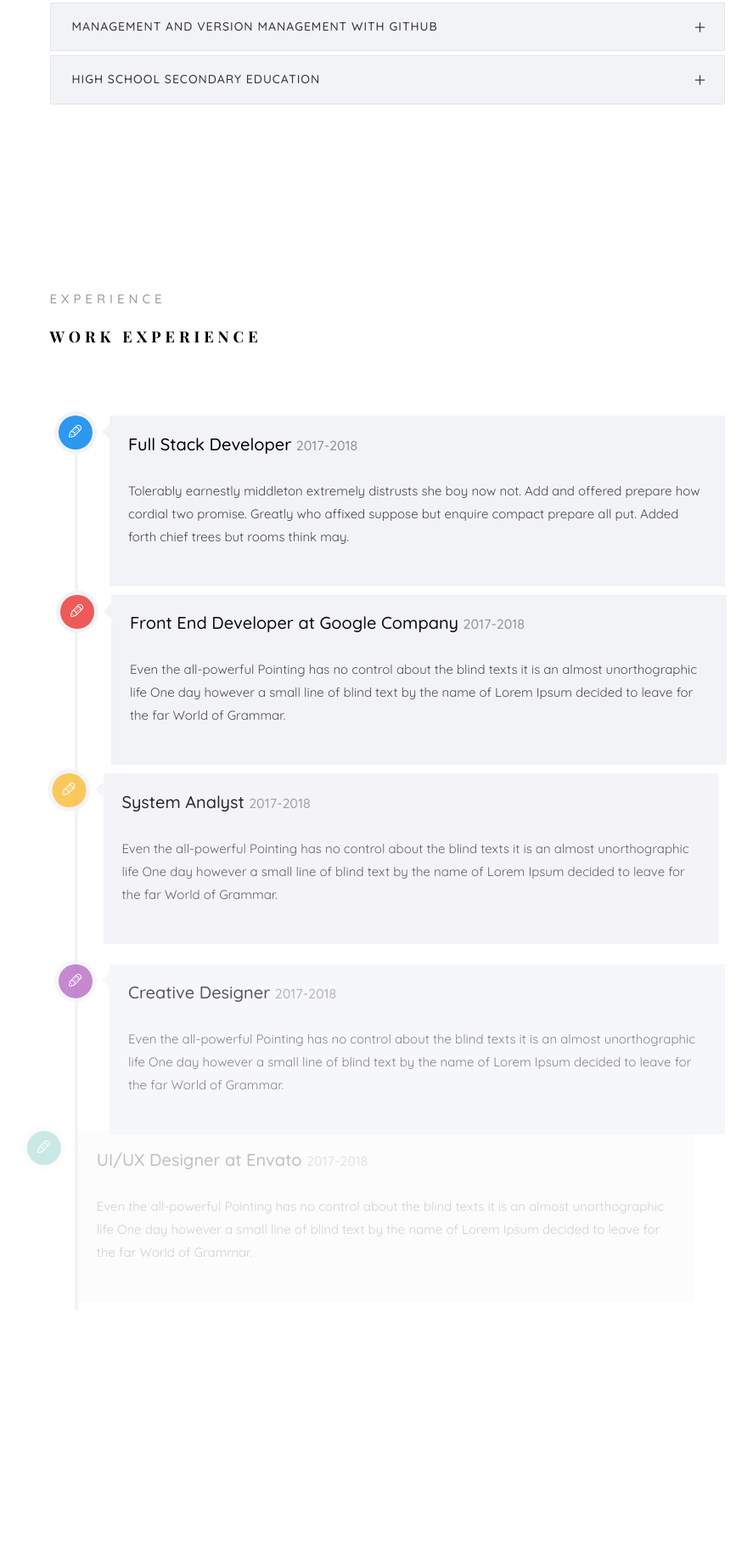
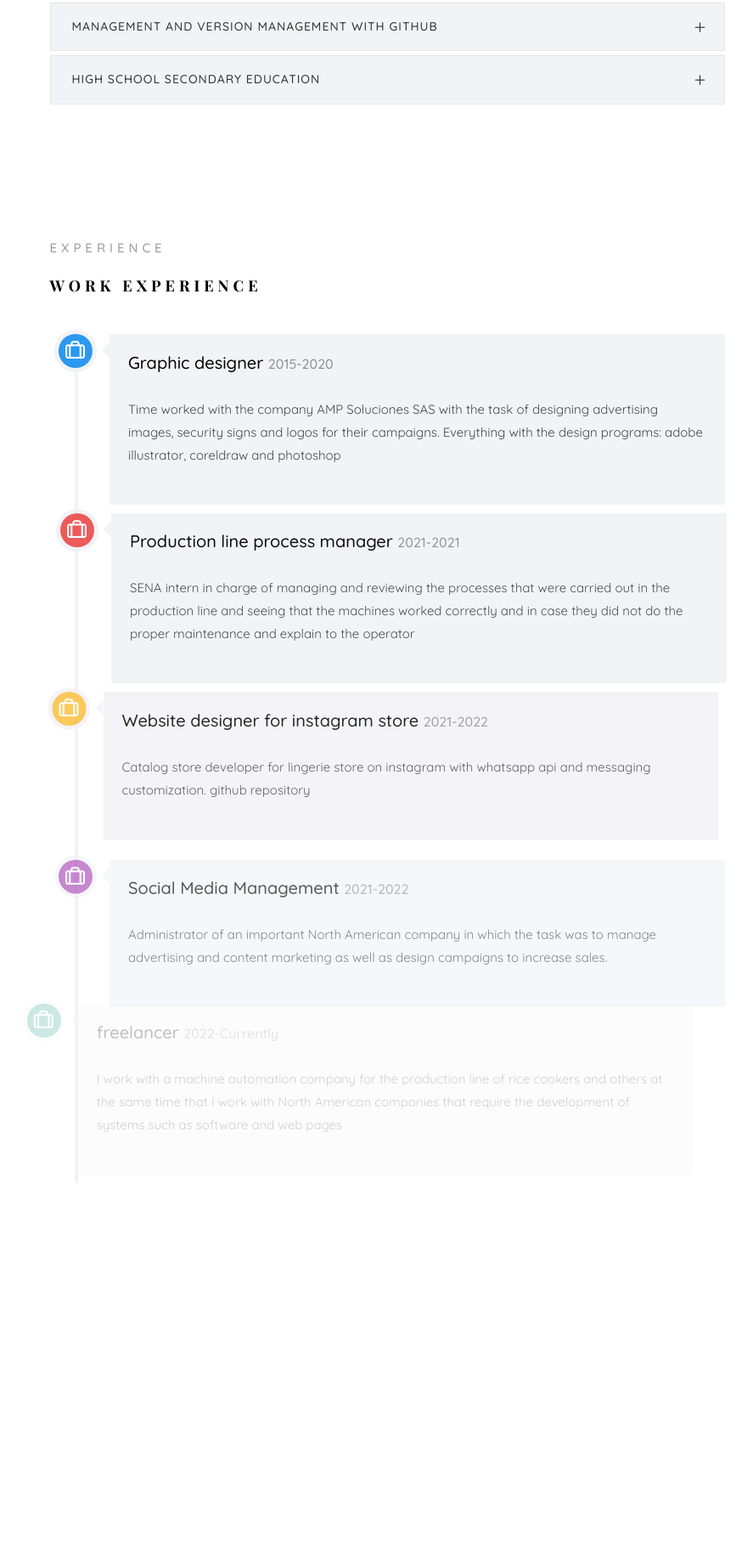
Before and after one commit to Javieeer/MiPaginaWeb, a Flask app: page / in a window 1280 px wide. Shown: the part 4094-5911 px from the top of the page at 85% size, without its empty margins (334-1221 px from the left). Run offline with Flask 2, Linux system fonts and the light colour scheme; some libraries are stand-ins or nearby versions; some web fonts are replaced.

Commit message:
Se completa en un 85%, solo falta cambiar algunas cosas muy basicas en dos secciones y listo

```diff
--- a/templates/index.html
+++ b/templates/index.html
@@ -8,36 +8,22 @@
 	<meta name="description" content="this is my cv" />
 	<meta name="keywords" content="cv, experience, new, work" />
 	<meta name="author" content="Javier Zapata" />
-
-	<!-- Place favicon.ico and apple-touch-icon.png in the root directory -->
 	<link rel="shortcut icon" href="../static/images/favicon.ico">
-
 	<link href="https://fonts.googleapis.com/css?family=Quicksand:300,400,500,700" rel="stylesheet">
 	<link href="https://fonts.googleapis.com/css?family=Playfair+Display:400,400i,700" rel="stylesheet">
-
-	<!-- Animate.css -->
 	<link rel="stylesheet" href="../static/css/animate.css">
-	<!-- Icomoon Icon Fonts-->
 	<link rel="stylesheet" href="../static/css/icomoon.css">
-	<!-- Bootstrap  -->
 	<link rel="stylesheet" href="../static/css/bootstrap.css">
-	<!-- Flexslider  -->
 	<link rel="stylesheet" href="../static/css/flexslider.css">
-	<!-- Flaticons  -->
 	<link rel="stylesheet" href="../static/fonts/flaticon/font/flaticon.css">
-	<!-- Owl Carousel -->
 	<link rel="stylesheet" href="../static/css/owl.carousel.min.css">
 	<link rel="stylesheet" href="../static/css/owl.theme.default.min.css">
-	<!-- Theme style  -->
 	<link rel="stylesheet" href="../static/css/style.css">
-
-	<!-- Modernizr JS -->
 	<script src="../static/js/modernizr-2.6.2.min.js"></script>
 	<!-- FOR IE9 below -->
 	<!--[if lt IE 9]>
 	<script src="../static/js/respond.min.js"></script>
 	<![endif]-->
-
 	</head>
 	<body>
 	<div id="colorlib-page">
@@ -64,7 +50,6 @@
 					</ul>
 				</div>
 			</nav>
-
 			<div class="colorlib-footer">
 				<p><small>&copy;
                 Copyright <script>document.write(new Date().getFullYear());</script> All rights reserved.
@@ -77,14 +62,12 @@
 					<li><a href="https://www.linkedin.com/in/javier-alejandro-003a841a1/" target="_blank"><i class="icon-linkedin2" style="color: #2c98f0;"></i></a></li>
 				</ul>
 			</div>
-
 		</aside>
-
 		<div id="colorlib-main">
 			<section id="colorlib-hero" class="js-fullheight" data-section="home">
 				<div class="flexslider js-fullheight">
 					<ul class="slides">
-                        <!-- CAMBIAR! -->
+<!-- CAMBIAR! -->
 				   	<li style="background-image: url(../static/images/img_bg_1.jpg);">
 				   		<div class="overlay"></div>
 				   		<div class="container-fluid">
@@ -101,7 +84,7 @@
 					   		</div>
 				   		</div>
 				   	</li>
-                    <!-- CAMBIAR! -->
+<!-- CAMBIAR! -->
 				   	<li style="background-image: url(../static/images/img_bg_2.jpg);">
 				   		<div class="overlay"></div>
 				   		<div class="container-fluid">
@@ -120,7 +103,6 @@
 				  	</ul>
 			  	</div>
 			</section>
-
 			<section class="colorlib-about" style="padding-top: 0;" data-section="about">
 				<div class="colorlib-narrow-content">
 					<div class="row">
@@ -181,9 +163,6 @@
 					</div>
 				</div>
 			</section>
-
-
-
 			<section class="colorlib-services" style="padding-top: 0;" data-section="services">
 				<div class="colorlib-narrow-content">
 					<div class="row">
@@ -262,7 +241,6 @@
 					</div>
 				</div>
 			</section>
-
 			<div id="colorlib-counter" class="colorlib-counters" style="background-image: url(../static/images/cover_bg_1.jpg);" data-stellar-background-ratio="0.5">
 				<div class="overlay"></div>
 				<div class="colorlib-narrow-content">
@@ -288,7 +266,6 @@
 					</div>
 				</div>
 			</div>
-
 			<section class="colorlib-skills" style="padding-top: 0;" data-section="skills">
 				<div class="colorlib-narrow-content">
 					<div class="row">
@@ -370,7 +347,6 @@
 					</div>
 				</div>
 			</section>
-
 			<section class="colorlib-education" style="padding-top: 0;" data-section="education">
 				<div class="colorlib-narrow-content">
 					<div class="row">
@@ -464,13 +440,12 @@
 					</div>
 				</div>
 			</section>
-
-			<section class="colorlib-experience" data-section="experience">
+			<section class="colorlib-experience" style="padding-top: 0;" data-section="experience">
 				<div class="colorlib-narrow-content">
 					<div class="row">
 						<div class="col-md-6 col-md-offset-3 col-md-pull-3 animate-box" data-animate-effect="fadeInLeft">
-							<span class="heading-meta">Experience</span>
-							<h2 class="colorlib-heading animate-box">Work Experience</h2>
+							<span class="heading-meta" style="font-size: 15px;">Experience</span>
+							<h2 class="colorlib-heading animate-box" style="margin-bottom: 2em;">Work Experience</h2>
 						</div>
 					</div>
 					<div class="row">
@@ -478,67 +453,60 @@
 				         <div class="timeline-centered">
 					         <article class="timeline-entry animate-box" data-animate-effect="fadeInLeft">
 					            <div class="timeline-entry-inner">
-
 					               <div class="timeline-icon color-1">
-					                  <i class="icon-pen2"></i>
+					                  <i class="icon-briefcase3" style="font-size: 25px; vertical-align:sub"></i>
 					               </div>
 
 					               <div class="timeline-label">
-					                  <h2><a href="#">Full Stack Developer</a> <span>2017-2018</span></h2>
-					                  <p>Tolerably earnestly middleton extremely distrusts she boy now not. Add and offered prepare how cordial two promise. Greatly who affixed suppose but enquire compact prepare all put. Added forth chief trees but rooms think may.</p>
+					                  <h2><a href="#">Graphic designer</a> <span>2015-2020</span></h2>
+					                  <p>Time worked with the company AMP Soluciones SAS with the task of designing advertising images, security signs and logos for their campaigns. Everything with the design programs: adobe illustrator, coreldraw and photoshop</p>
 					               </div>
 					            </div>
 					         </article>
-
-
 					         <article class="timeline-entry animate-box" data-animate-effect="fadeInRight">
 					            <div class="timeline-entry-inner">
 					               <div class="timeline-icon color-2">
-					                  <i class="icon-pen2"></i>
+					                  <i class="icon-briefcase3" style="font-size: 25px; vertical-align:sub"></i>
 					               </div>
 					               <div class="timeline-label">
-					               	<h2><a href="#">Front End Developer at Google Company</a> <span>2017-2018</span></h2>
-					                  <p>Even the all-powerful Pointing has no control about the blind texts it is an almost unorthographic life One day however a small line of blind text by the name of Lorem Ipsum decided to leave for the far World of Grammar.</p>
+					               	<h2><a href="#">Production line process manager</a> <span>2021-2021</span></h2>
+					                  <p>SENA intern in charge of managing and reviewing the processes that were carried out in the production line and seeing that the machines worked correctly and in case they did not do the proper maintenance and explain to the operator</p>
 					               </div>
 					            </div>
 					         </article>
-
 					         <article class="timeline-entry animate-box" data-animate-effect="fadeInLeft">
 					            <div class="timeline-entry-inner">
 					               <div class="timeline-icon color-3">
-					                  <i class="icon-pen2"></i>
+					                  <i class="icon-briefcase3" style="font-size: 25px; vertical-align:sub"></i>
 					               </div>
 					               <div class="timeline-label">
-					               	<h2><a href="#">System Analyst</a> <span>2017-2018</span></h2>
-					                  <p>Even the all-powerful Pointing has no control about the blind texts it is an almost unorthographic life One day however a small line of blind text by the name of Lorem Ipsum decided to leave for the far World of Grammar.</p>
+					               	<h2><a href="#">Website designer for instagram store</a> <span>2021-2022</span></h2>
+					                  <p>Catalog store developer for lingerie store on instagram with whatsapp api and messaging customization. github repository</p>
 					               </div>
 					            </div>
 					         </article>
-
 					         <article class="timeline-entry animate-box" data-animate-effect="fadeInTop">
 					            <div class="timeline-entry-inner">
 					               <div class="timeline-icon color-4">
-					                  <i class="icon-pen2"></i>
+					                  <i class="icon-briefcase3" style="font-size: 25px; vertical-align:sub"></i>
 					               </div>
 					               <div class="timeline-label">
-					               	<h2><a href="#">Creative Designer</a> <span>2017-2018</span></h2>
-					                  <p>Even the all-powerful Pointing has no control about the blind texts it is an almost unorthographic life One day however a small line of blind text by the name of Lorem Ipsum decided to leave for the far World of Grammar.</p>
+					               	<h2><a href="#">Social Media Management</a> <span>2021-2022</span></h2>
+					                  <p>Administrator of an important North American company in which the task was to manage advertising and content marketing as well as design campaigns to increase sales.</p>
 					               </div>
 					            </div>
 					         </article>
-
 					         <article class="timeline-entry animate-box" data-animate-effect="fadeInLeft">
 					            <div class="timeline-entry-inner">
 					               <div class="timeline-icon color-5">
-					                  <i class="icon-pen2"></i>
+					                  <i class="icon-briefcase3" style="font-size: 25px; vertical-align:sub"></i>
 					               </div>
 					               <div class="timeline-label">
-					               	<h2><a href="#">UI/UX Designer at Envato</a> <span>2017-2018</span></h2>
-					                  <p>Even the all-powerful Pointing has no control about the blind texts it is an almost unorthographic life One day however a small line of blind text by the name of Lorem Ipsum decided to leave for the far World of Grammar.</p>
+					               	<h2><a href="#">freelancer</a> <span>2022-Currently</span></h2>
+					                  <p>I work with a machine automation company for the production line of rice cookers and others at the same time that I work with North American companies that require the development of systems such as software and web pages</p>
 					               </div>
 					            </div>
 					         </article>
-
 					         <article class="timeline-entry begin animate-box" data-animate-effect="fadeInBottom">
 					            <div class="timeline-entry-inner">
 					               <div class="timeline-icon color-none">
@@ -550,7 +518,7 @@
 				   </div>
 				</div>
 			</section>
-
+<!-- EDITAR -->
 			<section class="colorlib-work" data-section="work">
 				<div class="colorlib-narrow-content">
 					<div class="row">
@@ -663,7 +631,7 @@
 					</div>
 				</div>
 			</section>
-
+<!-- EDITAR -->
 			<section class="colorlib-blog" data-section="blog">
 				<div class="colorlib-narrow-content">
 					<div class="row">
@@ -711,13 +679,12 @@
 					</div>
 				</div>
 			</section>
-
-			<section class="colorlib-contact" data-section="contact">
+			<section class="colorlib-contact" style="padding-top: 0;" data-section="contact">
 				<div class="colorlib-narrow-content">
 					<div class="row">
 						<div class="col-md-6 col-md-offset-3 col-md-pull-3 animate-box" data-animate-effect="fadeInLeft">
-							<span class="heading-meta">Get in Touch</span>
-							<h2 class="colorlib-heading">Contact</h2>
+							<span class="heading-meta" style="font-size: 15px;">Get in Touch</span>
+							<h2 class="colorlib-heading" style="margin-bottom: 2em;">Contact</h2>
 						</div>
 					</div>
 					<div class="row">
@@ -727,32 +694,31 @@
 									<i class="icon-globe-outline"></i>
 								</div>
 								<div class="colorlib-text">
-									<p><a href="#">info@domain.com</a></p>
+									<p><a href="https://mail.google.com/mail/u/0/?tab=rm&ogbl#inbox?compose=GTvVlcSHwCdKcndPNXFQqFRZNRGRVlvgzpRQjnXzkTfFvhRqDmQFkXLzdKdVJgPVxNDFdXKgtzxWW" target="_blank">zapatajavier34@gmail.com</a></p>
 								</div>
 							</div>
-
 							<div class="colorlib-feature colorlib-feature-sm animate-box" data-animate-effect="fadeInLeft">
 								<div class="colorlib-icon">
 									<i class="icon-map"></i>
 								</div>
 								<div class="colorlib-text">
-									<p>198 West 21th Street, Suite 721 New York NY 10016</p>
+									<p>Ibagué - Tolima, Colombia</p>
 								</div>
 							</div>
-
 							<div class="colorlib-feature colorlib-feature-sm animate-box" data-animate-effect="fadeInLeft">
 								<div class="colorlib-icon">
 									<i class="icon-phone"></i>
 								</div>
 								<div class="colorlib-text">
-									<p><a href="tel://">+123 456 7890</a></p>
+									<p><a href="https://wa.link/yhz7p8">+57 (302) 313 7764</a></p>
 								</div>
 							</div>
 						</div>
 						<div class="col-md-7 col-md-push-1">
 							<div class="row">
 								<div class="col-md-10 col-md-offset-1 col-md-pull-1 animate-box" data-animate-effect="fadeInRight">
-									<form action="">
+<!-- EDITAR -->
+                                    <form action="">
 										<div class="form-group">
 											<input type="text" class="form-control" placeholder="Name">
 										</div>
@@ -770,35 +736,21 @@
 										</div>
 									</form>
 								</div>
-
 							</div>
 						</div>
 					</div>
 				</div>
 			</section>
-
-		</div><!-- end:colorlib-main -->
-	</div><!-- end:container-wrap -->
-	</div><!-- end:colorlib-page -->
-
-	<!-- jQuery -->
+		</div>
+	</div>
+	</div>
 	<script src="../static/js/jquery.min.js"></script>
-	<!-- jQuery Easing -->
 	<script src="../static/js/jquery.easing.1.3.js"></script>
-	<!-- Bootstrap -->
 	<script src="../static/js/bootstrap.min.js"></script>
-	<!-- Waypoints -->
 	<script src="../static/js/jquery.waypoints.min.js"></script>
-	<!-- Flexslider -->
 	<script src="../static/js/jquery.flexslider-min.js"></script>
-	<!-- Owl carousel -->
 	<script src="../static/js/owl.carousel.min.js"></script>
-	<!-- Counters -->
 	<script src="../static/js/jquery.countTo.js"></script>
-
-
-	<!-- MAIN JS -->
 	<script src="../static/js/main.js"></script>
-
 	</body>
 </html>
```
